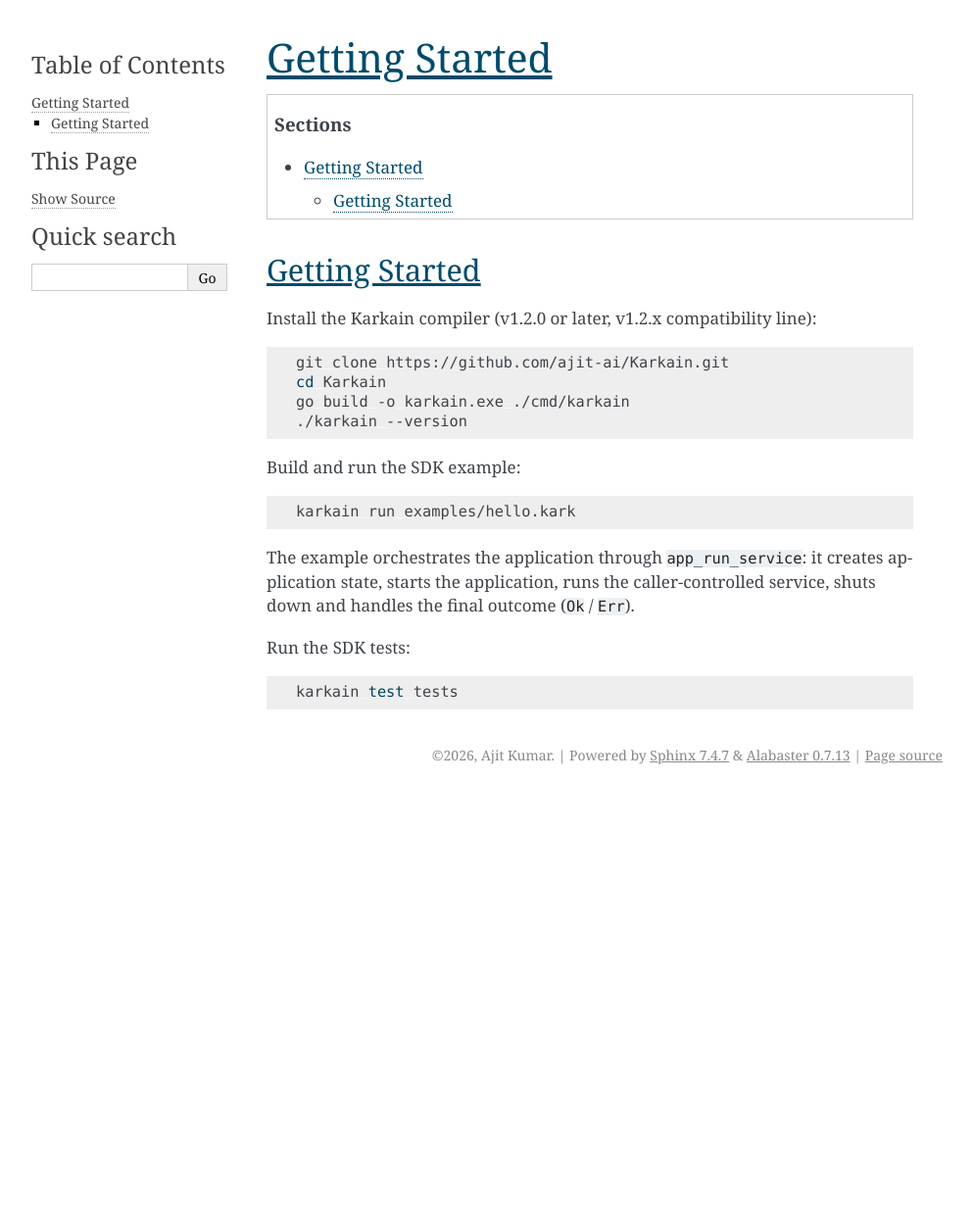
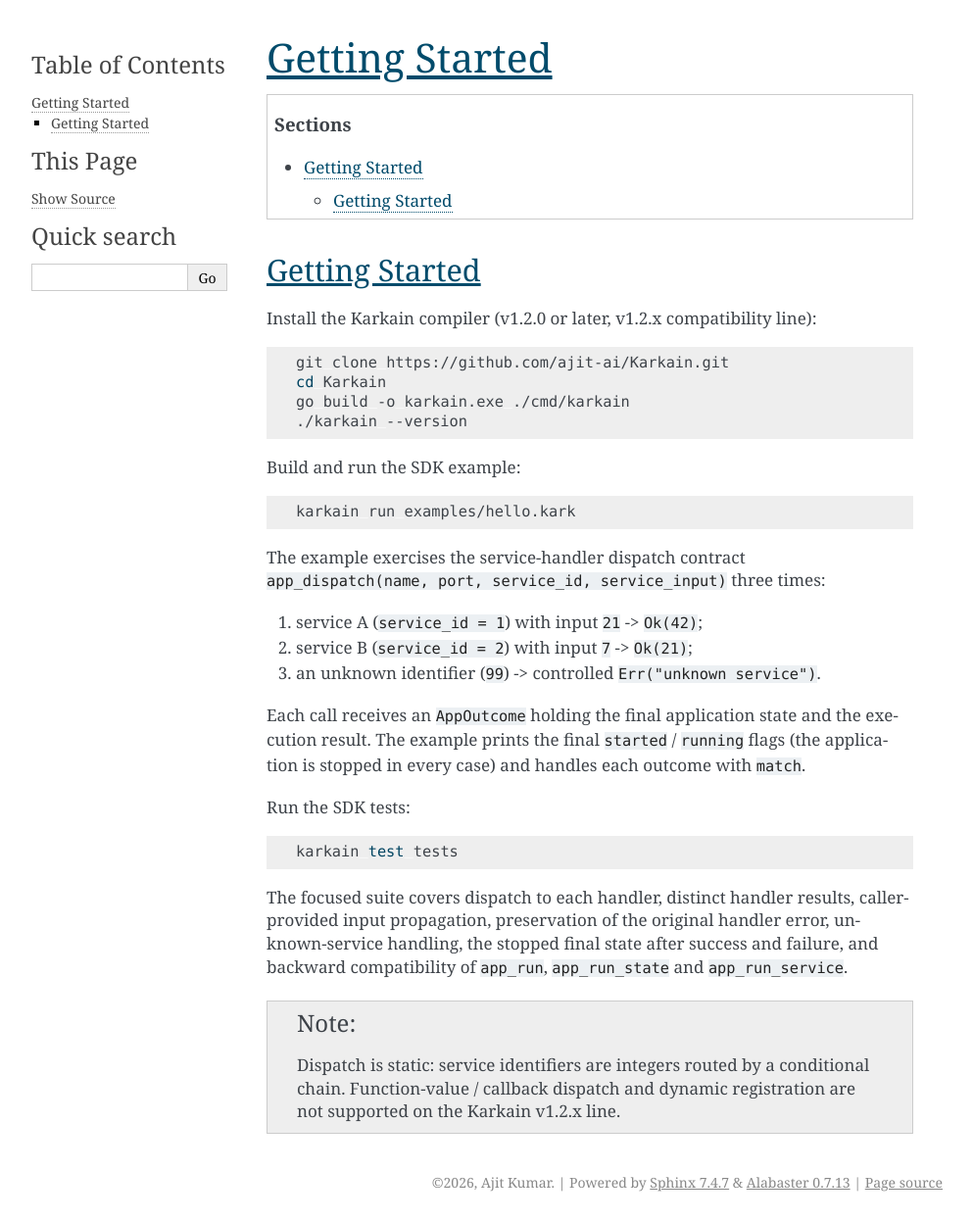
Before and after one commit to ajit-ai/Karkain-Application-SDK, a Sphinx documentation site: the page built from docs/source/getting-started.rst, in a window 1280 px wide. Shown: the whole page at 98% size, without its empty margins (148-1141 px from the left). Built offline with Sphinx 7.4.7, drawn with Linux system fonts in a browser that asks for light colours; before the commit the page ends 900 px from its top, so only the background shows below that.

Commit message:
feat: add static service handler dispatch via app_dispatch

```diff
--- a/docs/source/getting-started.rst
+++ b/docs/source/getting-started.rst
@@ -21,12 +21,32 @@ Build and run the SDK example:
 
    karkain run examples/hello.kark
 
-The example orchestrates the application through ``app_run_service``: it creates
-application state, starts the application, runs the caller-controlled service,
-shuts down and handles the final outcome (``Ok`` / ``Err``).
+The example exercises the service-handler dispatch contract
+``app_dispatch(name, port, service_id, service_input)`` three times:
+
+1. service A (``service_id = 1``) with input ``21`` -> ``Ok(42)``;
+2. service B (``service_id = 2``) with input ``7`` -> ``Ok(21)``;
+3. an unknown identifier (``99``) -> controlled ``Err("unknown service")``.
+
+Each call receives an ``AppOutcome`` holding the final application state and
+the execution result. The example prints the final ``started`` / ``running``
+flags (the application is stopped in every case) and handles each outcome
+with ``match``.
 
 Run the SDK tests:
 
 .. code-block:: bash
 
    karkain test tests
+
+The focused suite covers dispatch to each handler, distinct handler
+results, caller-provided input propagation, preservation of the original
+handler error, unknown-service handling, the stopped final state after
+success and failure, and backward compatibility of ``app_run``,
+``app_run_state`` and ``app_run_service``.
+
+.. note::
+
+   Dispatch is static: service identifiers are integers routed by a
+   conditional chain. Function-value / callback dispatch and dynamic
+   registration are not supported on the Karkain v1.2.x line.
```
Also changed, not shown: docs/source/api.rst (+104 -24 lines), 3 other files.
